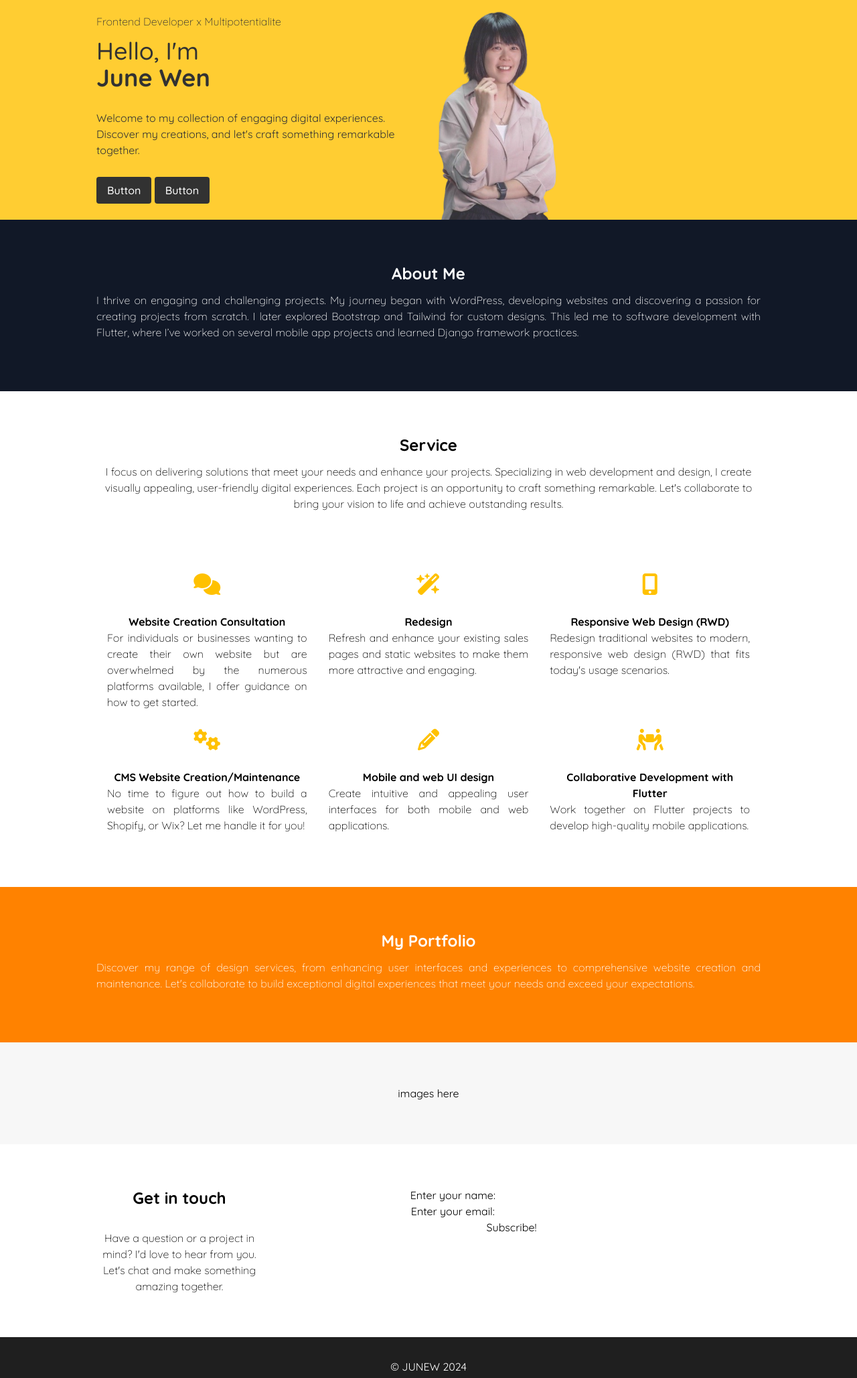
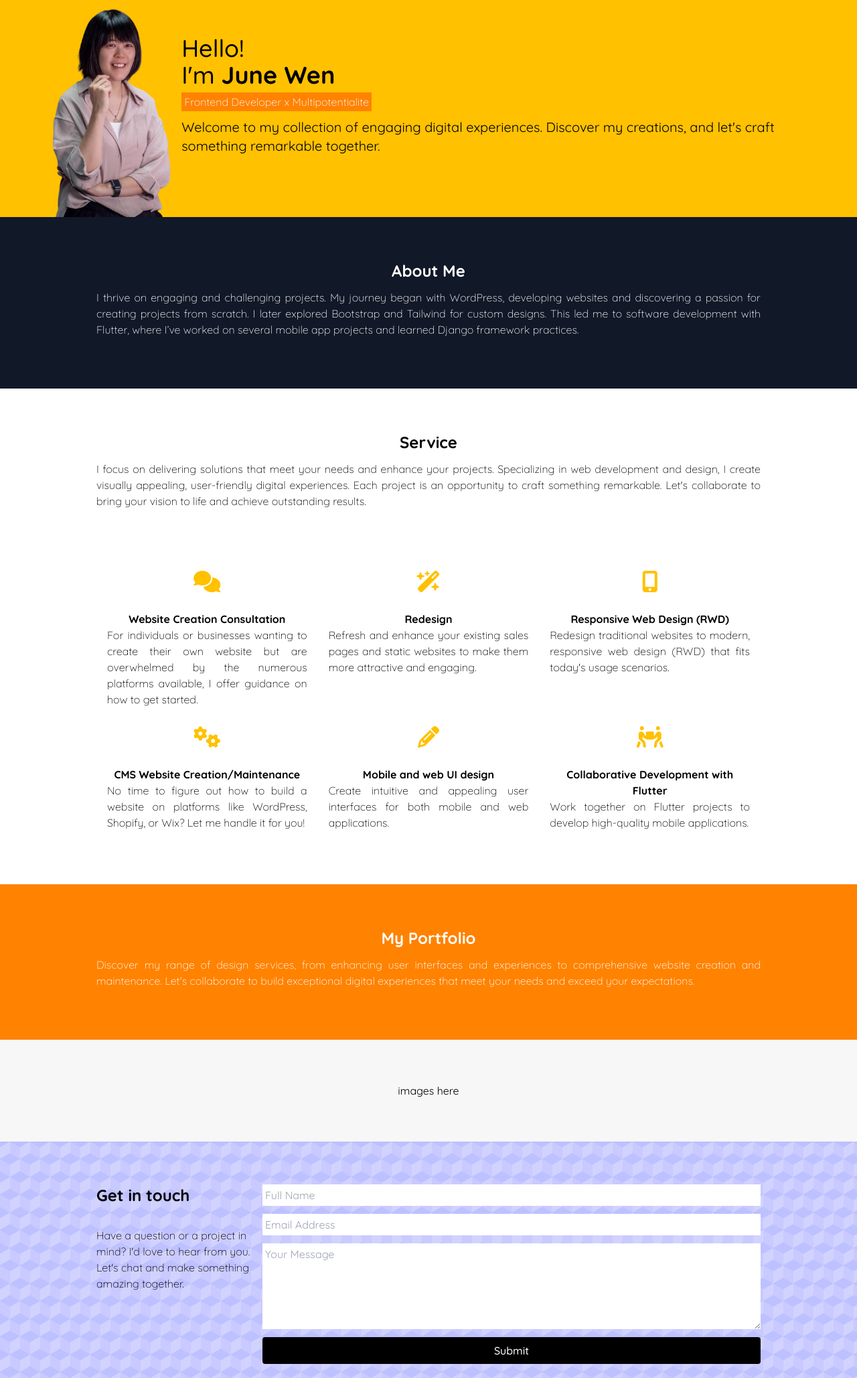
Before and after one commit to WenJenChun/junew-portfolio, a website built with Vite: page index.html in a window 1280 px wide. Shown: the part 76-2133 px from the top of the page at 67% size. Built offline with nearby package versions, Linux system fonts and the light colour scheme.

Commit message:
update some RWD

```diff
--- a/index.html
+++ b/index.html
@@ -10,10 +10,10 @@
     <title>June Wen</title>
   </head>
   <body>
-    <header class="bg-jYellow py-4">
-      <nav class="flex justify-between space-x-4 container mx-auto">
+    <header class="bg-yDot py-4">
+      <nav class="flex justify-center sm:justify-between space-x-4 container mx-auto px-4 max-w-screen-xl">
         <img src="./public/junew_white.png" alt="" class="h-8">
-        <div class="flex content-center">
+        <div class="flex content-center hidden sm:block">
           <a href="/dashboard" class="font-medium px-3 py-2 text-slate-700 rounded-lg  ">Home</a>
           <a href="/team" class="font-medium px-3 py-2 text-slate-700 rounded-lg  ">Team</a>
           <a href="/projects" class="font-medium px-3 py-2 text-slate-700 rounded-lg ">Projects</a>
@@ -22,35 +22,34 @@
       </nav>
     </header>
     <!-- header -->
-    <div class="bg-jYellow bg-dot">
-      <div class="container mx-auto pt-3 bg-transparent px-36">
-        <div class="flex">
-          <div class="basis-1/2">
-            <p class="font-light my-3">Frontend Developer x Multipotentialite</p>
-            <h1 class="font-medium text-4xl">Hello, I'm<br><span class="font-black">June Wen</span> </h1>
-            <p class="my-7">Welcome to my collection of engaging digital experiences. Discover my creations, and let's craft something remarkable together.</p>
-           <div class="my-3">
-            <button class="btn btn-black">
-              Button
-            </button>
-            <button class="btn btn-black">
-              Button
-            </button>
-           </div>
+    <div class="bg-yDot md:h-full">
+      <div class="container mx-auto pt-4 px-16 max-w-screen-xl ">
 
 
-          </div>
-          <div class="justify-self-center">
-            <img src="./public/june2.png" alt="" class="h-80">
+          <div class="md:flex md:flex-row">
+
+            <img src="./public/june_portrait.png" alt="June Wen" class="h-80 object-cover hidden sm:block sm:float-right ">
+
+            <div>
+              <h1 class="font-medium text-4xl mt-2 text-center sm:text-left sm:mt-12 ">Hello!<br>I'm <span class="font-black">June Wen</span></h1>
+              <div class="text-center sm:text-left sm:pt-2">
+                <p class="font-light mt-3 mb-8 text-white bg-jOrange inline p-1 ">Frontend Developer x Multipotentialite</p>
+              </div>
+              <p class="pt-3 pb-4 text-xl ">Welcome to my collection of engaging digital experiences. Discover my creations, and let's craft something remarkable together.</p>
+              <div class="flex justify-center sm:hidden">
+                <img src="./public/june_portrait.png" alt="June Wen" class="mr-4 h-80 object-cover">
+              </div>
+            </div>
           </div>
 
-        </div>
+
+
       </div>
     </div>
 
     <!-- about me -->
     <div class="bg-gray-900 py-16">
-      <div class="container mx-auto text-white text-center px-36">
+      <div class="container mx-auto text-white text-center px-8 lg:px-36">
         <h2 class="text-2xl font-bold">About Me</h2>
         <p class="font-light my-3 text-justify">
           I thrive on engaging and challenging projects. My journey began with WordPress, developing websites and discovering a passion for creating projects from scratch. I later explored Bootstrap and Tailwind for custom designs. This led me to software development with Flutter, where I’ve worked on several mobile app projects and learned Django framework practices.
@@ -59,43 +58,43 @@
     </div>
     <!-- service -->
     <div class="container mx-auto py-16">
-      <div class="container mx-auto text-center px-36">
+      <div class="container mx-auto text-center px-8 lg:px-36">
         <h2 class="text-2xl font-bold">Service</h2>
-        <p class="font-light my-3 text-center">
+        <p class="font-light my-3 text-justify">
           I focus on delivering solutions that meet your needs and enhance your projects. Specializing in web development and design, I create visually appealing, user-friendly digital experiences. Each project is an opportunity to craft something remarkable. Let's collaborate to bring your vision to life and achieve outstanding results.</p>
         <div class="flex flex-wrap mt-20">
 
-          <div class="p-4 w-1/3">
+          <div class="p-4 w-1/2 lg:w-1/3">
             <i class="fa-solid fa-comments fa-2xl" style="color: #ffc100"></i>
             <h4 class="mt-8  font-bold">Website Creation Consultation</h4>
             <p class="font-light text-justify">For individuals or businesses wanting to create their own website but are overwhelmed by the numerous platforms available, I offer guidance on how to get started.</p>
           </div>
-          <div class="p-4 w-1/3">
+          <div class="p-4 w-1/2 lg:w-1/3">
             <i class="fa-solid fa-wand-magic-sparkles fa-2xl" style="color: #ffc100"></i>
             <h4 class="mt-8  font-bold">Redesign</h4>
             <p class="font-light text-justify">Refresh and enhance your existing sales pages and static websites to make them more attractive and engaging.</p>
           </div>
 
-          <div class="p-4 w-1/3">
+          <div class="p-4 w-1/2 lg:w-1/3">
             <i class="fa-solid fa-mobile-screen-button fa-2xl" style="color: #ffc100"></i>
             <h4 class="mt-8  font-bold">Responsive Web Design (RWD)</h4>
             <p class="font-light text-justify">Redesign traditional websites to modern, responsive web design (RWD) that fits today's usage scenarios.</p>
           </div>
 
-          <div class="p-4 w-1/3">
+          <div class="p-4 w-1/2 lg:w-1/3">
             <i class="fa-solid fa-cogs fa-2xl" style="color: #ffc100"></i>
             <h4 class="mt-8 font-bold">CMS Website Creation/Maintenance</h4>
             <p class="font-light text-justify">No time to figure out how to build a website on platforms like WordPress, Shopify, or Wix? Let me handle it for you!</p>
           </div>
 
-          <div class="p-4 w-1/3">
+          <div class="p-4 w-1/2 lg:w-1/3">
             <i class="fa-solid fa-pencil fa-2xl" style="color: #ffc100"></i>
             <h4 class="mt-8 font-bold">Mobile and web UI design</h4>
             <p class="font-light text-justify">Create intuitive and appealing user interfaces for both mobile and web applications.
             </p>
           </div>
 
-          <div class="p-4 w-1/3">
+          <div class="p-4 w-1/2 lg:w-1/3">
             <i class="fa-solid fa-people-carry-box fa-2xl"  style="color: #ffc100"></i>
             <h4 class="mt-8 font-bold">Collaborative Development with Flutter</h4>
             <p class="font-light text-justify">Work together on Flutter projects to develop high-quality mobile applications.
@@ -108,7 +107,7 @@
 
     <!-- portfolio -->
     <div class="py-16 bg-jOrange" >
-      <div class="container mx-auto text-white text-center px-36">
+      <div class="container mx-auto text-white text-center px-8 lg:px-36">
         <h2 class="text-2xl font-bold">My Portfolio</h2>
         <p class="font-light my-3 text-justify">
           Discover my range of design services, from enhancing user interfaces and experiences to comprehensive website creation and maintenance. Let's collaborate to build exceptional digital experiences that meet your needs and exceed your expectations.
@@ -123,32 +122,32 @@
     </div>
 
     <!-- get in touch -->
-    <div class="py-16" style="background-color: white">
-      <div class="container flex mx-auto text-center px-36">
-        <div class="w-1/4">
+    <div class="py-16 bg-bAbstrac " >
+      <div class="container flex flex-col mx-auto px-8 lg:px-36 md:flex-row">
+        <div class="md:w-1/4 mb-4">
           <h2 class="text-2xl font-bold mb-8">Get in touch</h2>
-          <p class="font-light">Have a question or a project in mind? I'd love to hear from you. Let's chat and make something amazing together.</p>
-          <!-- <i class="fa-solid fa-envelope"></i> wenrenjune@gmail.com -->
+          <p class="font-light text-left">Have a question or a project in mind? I'd love to hear from you. Let's chat and make something amazing together.</p>
         </div>
-        <div class="w-3/4">
-          <form action="" method="get" class="form-example">
-            <div class="form-example">
-              <label for="name">Enter your name: </label>
-              <input type="text" name="name" id="name" required />
+        <div class="md:w-3/4">
+
+          <form class=" " target="_blank" action="https://formsubmit.co/3f1a75d0a22d54d09a4f51fc9d5830a4" method="POST">
+
+            <div class="flex flex-col items-start">
+
+              <input type="text" name="name" class="mb-3 p-1 w-full" placeholder="Full Name" required>
+              <input type="email" name="email" class="mb-3 p-1 w-full" placeholder="Email Address" required>
+              <textarea placeholder="Your Message" class="mb-3 p-1 w-full" name="message" rows="5" required></textarea>
             </div>
-            <div class="form-example">
-              <label for="email">Enter your email: </label>
-              <input type="email" name="email" id="email" required />
-            </div>
-            <div class="form-example">
-              <input type="submit" value="Subscribe!" />
-            </div>
+
+            <button type="submit" class="btn btn-black w-full">Submit</button>
           </form>
+
 
         </div>
 
       </div>
     </div>
+
 
     <!-- footer -->
     <footer class="bg-jBlack py-8">
--- a/src/styles.css
+++ b/src/styles.css
@@ -24,10 +24,29 @@
   }
 
 
-  .bg-dot{
-    /* background-color: #e5e5f7; */
-    opacity: 0.8;
-    background-image:  radial-gradient(#444cf7 0.5px, transparent 0.5px), radial-gradient(#444cf7 0.5px, #ffc100 0.5px);
-    background-size: 20px 20px;
-    background-position: 0 0,10px 10px;
+  .bg-yDot{
+    background-color: #ffc100;
+    opacity: 1;
+    background-image:  radial-gradient(#5b5b5d 0.6000000000000001px, transparent 0.6000000000000001px), radial-gradient(#5b5b5d 0.6000000000000001px, #ffc100 0.6000000000000001px);
+    background-size: 24px 24px;
+    background-position: 0 0,12px 12px;
   }
+  .bg-bAbstrac{
+    background-color: #d2d2ff;
+    opacity: 1;
+    background-image:  linear-gradient(30deg, #bec1ff 12%, transparent 12.5%, transparent 87%, #bec1ff 87.5%, #bec1ff), linear-gradient(150deg, #bec1ff 12%, transparent 12.5%, transparent 87%, #bec1ff 87.5%, #bec1ff), linear-gradient(30deg, #bec1ff 12%, transparent 12.5%, transparent 87%, #bec1ff 87.5%, #bec1ff), linear-gradient(150deg, #bec1ff 12%, transparent 12.5%, transparent 87%, #bec1ff 87.5%, #bec1ff), linear-gradient(60deg, #bec1ff77 25%, transparent 25.5%, transparent 75%, #bec1ff77 75%, #bec1ff77), linear-gradient(60deg, #bec1ff77 25%, transparent 25.5%, transparent 75%, #bec1ff77 75%, #bec1ff77);
+    background-size: 30px 53px;
+    background-position: 0 0, 0 0, 15px 26px, 15px 26px, 0 0, 15px 26px;
+  }
+
+  .curve{
+    /* shape-outside: url('/public/june_portrait.png');
+    width: 75px;
+    height: 200px;
+    float: right;
+    opacity: .2; */
+    float: right;
+    shape-outside: circle(50%);
+    width: 100px;
+    height: 100px;
+    }
```
Also changed, not shown: public/june_portrait.png (renamed from public/june2.png), public/junew_orange.png (renamed from public/junew.png).
